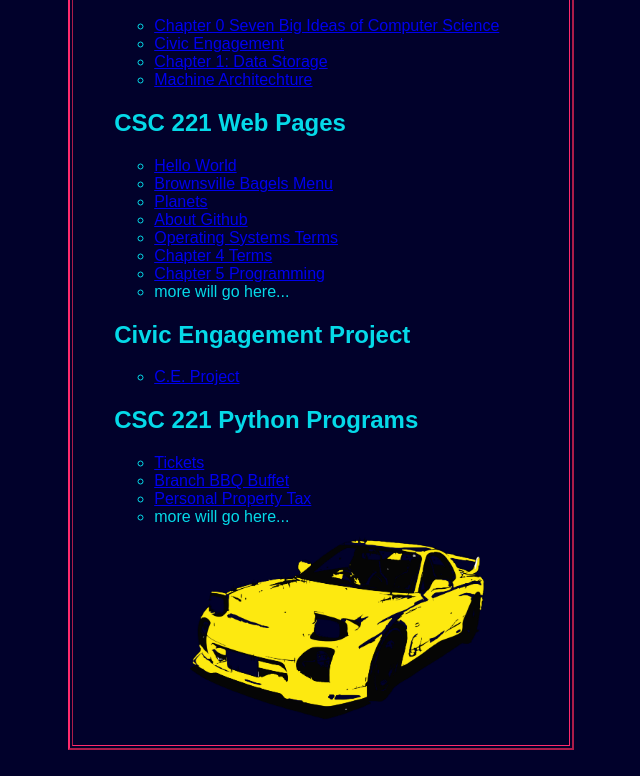
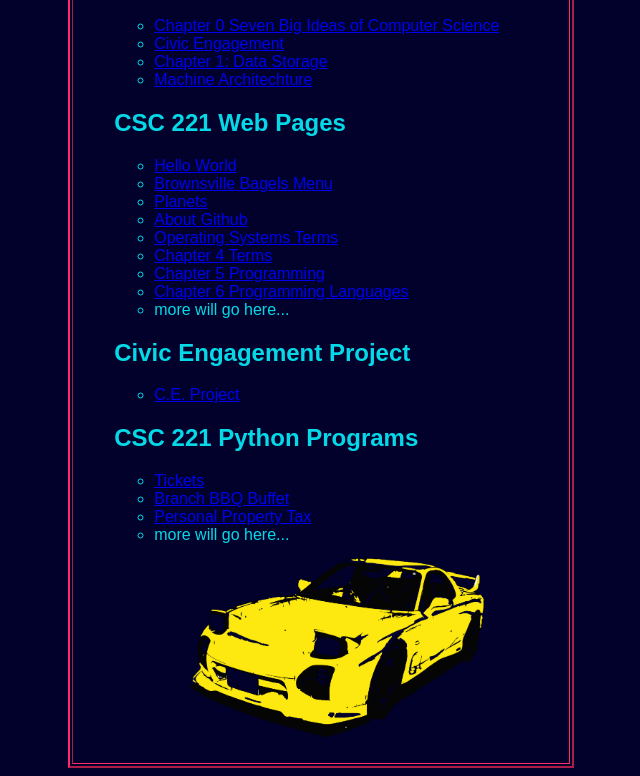
Before and after one commit to milesmaitland/milesmaitland.github.io, a plain HTML site: page index.html in a window 1280 px wide. Shown: the part 149-925 px from the top of the page, without its empty margins (319-959 px from the left). Drawn offline with Linux system fonts and the light colour scheme.

Commit message:
Update index.html

```diff
--- a/index.html
+++ b/index.html
@@ -36,6 +36,7 @@
     <li><a href ="ch3opsys.html"> Operating Systems Terms</a></li>
     <li><a href ="ch4network.html"> Chapter 4 Terms</a></li>
     <li><a href ="programming.html"> Chapter 5 Programming</a></li>
+    <li><a href ="proglang.html"> Chapter 6 Programming Languages</a></li>
     <li>more will go here...</li>
 </ul>
 
```
